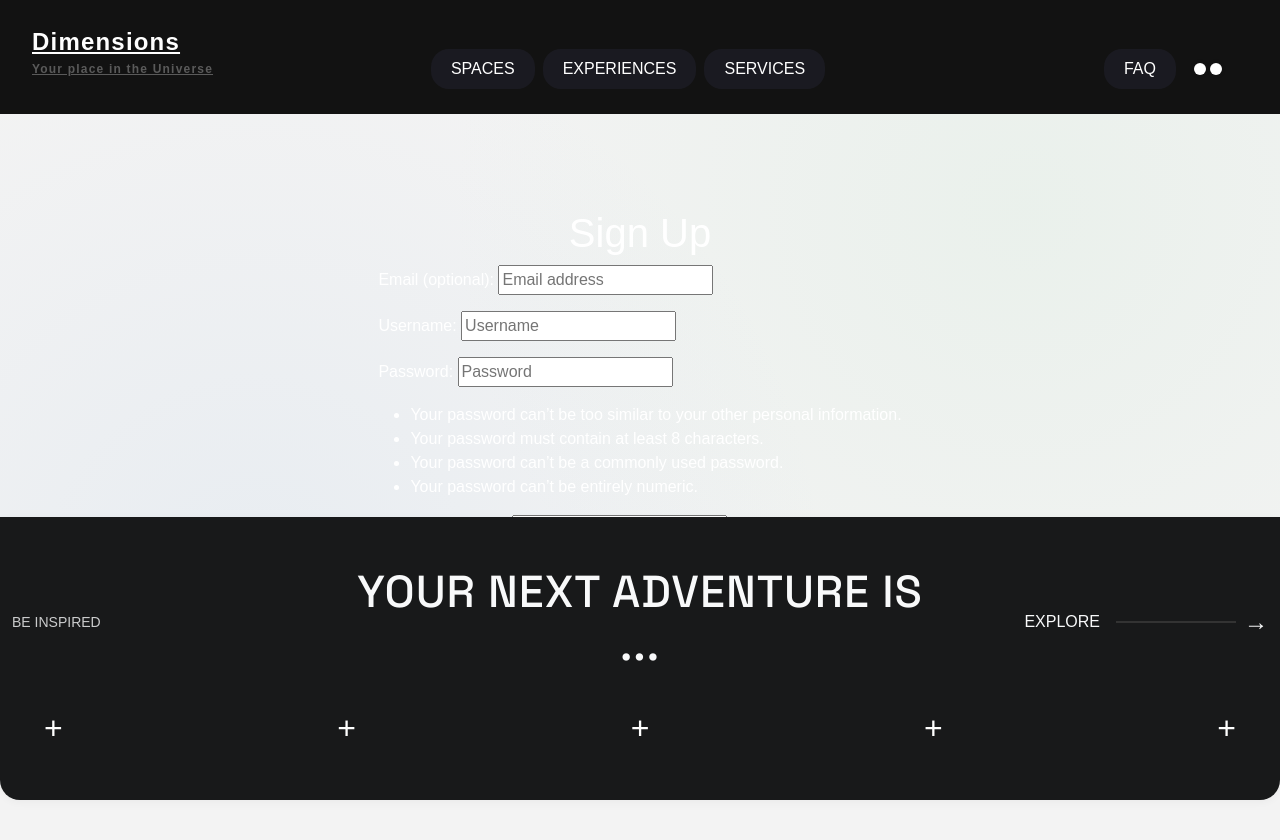
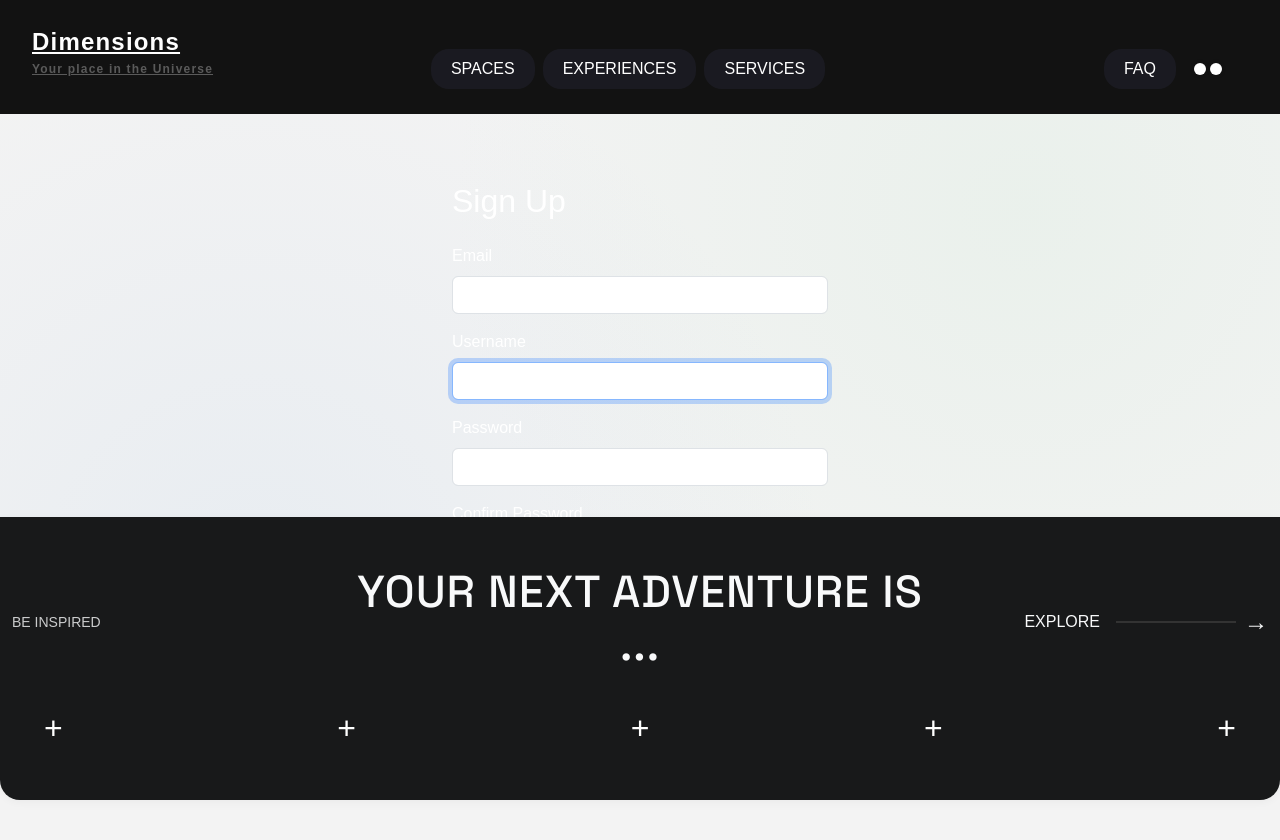
Before and after one commit to iain-kirkham/interdimensional-bnb, a Django app: page /accounts/signup/ in a window 1280 px wide. Run offline with Django 4.2, Linux system fonts and the light colour scheme.

Commit message:
integrate new login and signup templates with styling

```diff
--- a/bnb_project/settings.py
+++ b/bnb_project/settings.py
@@ -14,6 +14,7 @@
 from pathlib import Path
 import dj_database_url
 from dotenv import load_dotenv
+BASE_DIR = Path(__file__).resolve().parent.parent # relates to CSS
 
 load_dotenv()
 
--- a/bnb_project/templates/account/signup.html
+++ b/bnb_project/templates/account/signup.html
@@ -1,14 +1,34 @@
 {% extends "base.html" %}
-{% block title %}Sign Up{% endblock %}
 {% block content %}
-  <h1>Sign Up</h1>
-  {% if form %}
-    <form method="post" action="{% url 'account_signup' %}">
-      {% csrf_token %}
-      {{ form.as_p }}
-      <button type="submit">Sign up</button>
+<div class="container mt-5" style="max-width: 400px;">
+    <h2 class="mb-4">Sign Up</h2>
+    {% if form.errors %}
+        <div class="alert alert-danger">
+            Please correct the errors below.
+        </div>
+    {% endif %}
+    <form method="post" action="">
+        {% csrf_token %}
+        <div class="mb-3">
+            <label for="id_email" class="form-label">Email</label>
+            <input type="email" name="email" required class="form-control" id="id_email">
+        </div>
+        <div class="mb-3">
+            <label for="id_username" class="form-label">Username</label>
+            <input type="text" name="username" autofocus required class="form-control" id="id_username">
+        </div>
+        <div class="mb-3">
+            <label for="id_password1" class="form-label">Password</label>
+            <input type="password" name="password1" required class="form-control" id="id_password1" autocomplete="new-password">
+        </div>
+        <div class="mb-3">
+            <label for="id_password2" class="form-label">Confirm Password</label>
+            <input type="password" name="password2" required class="form-control" id="id_password2" autocomplete="new-password">
+        </div>
+        <button type="submit" class="btn btn-primary w-100">Sign Up</button>
     </form>
-  {% else %}
-    <p>Signup form not available.</p>
-  {% endif %}
+    <div class="mt-3 text-center">
+        <a href="{% url 'login' %}">Already have an account? Login</a>
+    </div>
+</div>
 {% endblock %}
--- a/bnb_project/templates/base.html
+++ b/bnb_project/templates/base.html
@@ -1,7 +1,8 @@
+{% load static %}
 <!DOCTYPE html>
 <html lang="en">
 <head>
-        {% load static %}
+
         <meta charset="UTF-8" />
         <meta name="viewport" content="width=device-width, initial-scale=1.0" />
 
@@ -14,7 +15,7 @@
         <link href="https://cdn.jsdelivr.net/npm/bootstrap@5.3.8/dist/css/bootstrap.min.css" rel="stylesheet" crossorigin="anonymous">
 
         <!-- Custom CSS -->
-        <link rel="stylesheet" type="text/css" href="{% static 'css/style.css' %}" />
+        <link rel="stylesheet" type="text/css" href="{% static 'css/style.css' %}">
 
         {% block head_extra %}{% endblock %}
 </head>
--- a/bnb_project/templates/login/login.html
+++ /dev/null
@@ -1,6 +0,0 @@
-{% extends "base.html" %}
-{% block title %}Login{% endblock %}
-{% block content %}
-    <h1>Login</h1>
-    <!-- Add your login form here -->
-{% endblock %}
--- a/bnb_project/templates/signup/signup.html
+++ /dev/null
@@ -1,6 +0,0 @@
-{% extends "base.html" %}
-{% block title %}Sign Up{% endblock %}
-{% block content %}
-    <h1>Sign Up</h1>
-    <!-- Add your signup form here -->
-{% endblock %}
```
Also changed, not shown: bnb_project/templates/account/login.html (+16 -10 lines).
